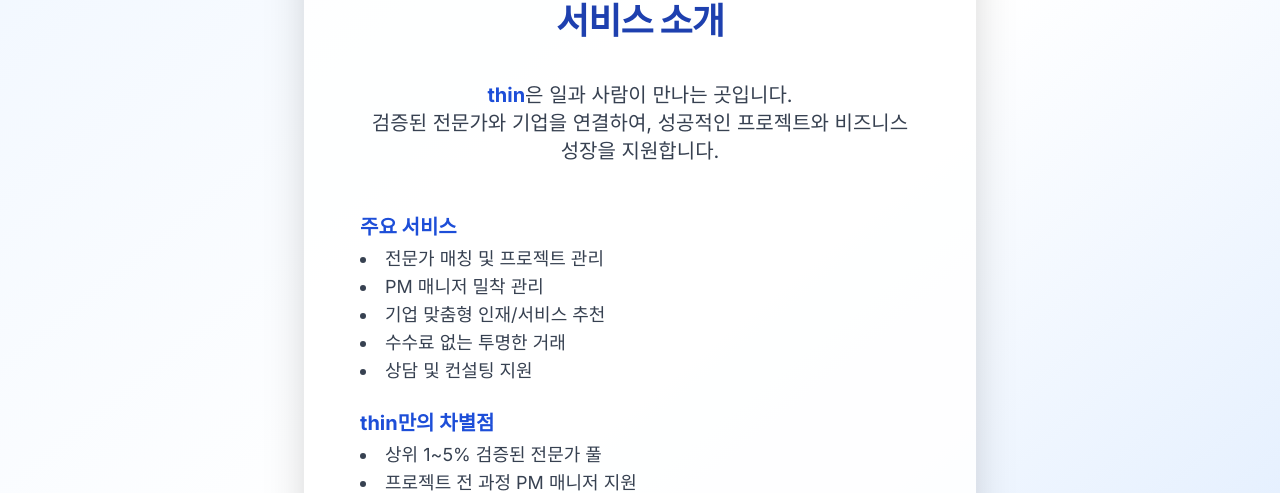
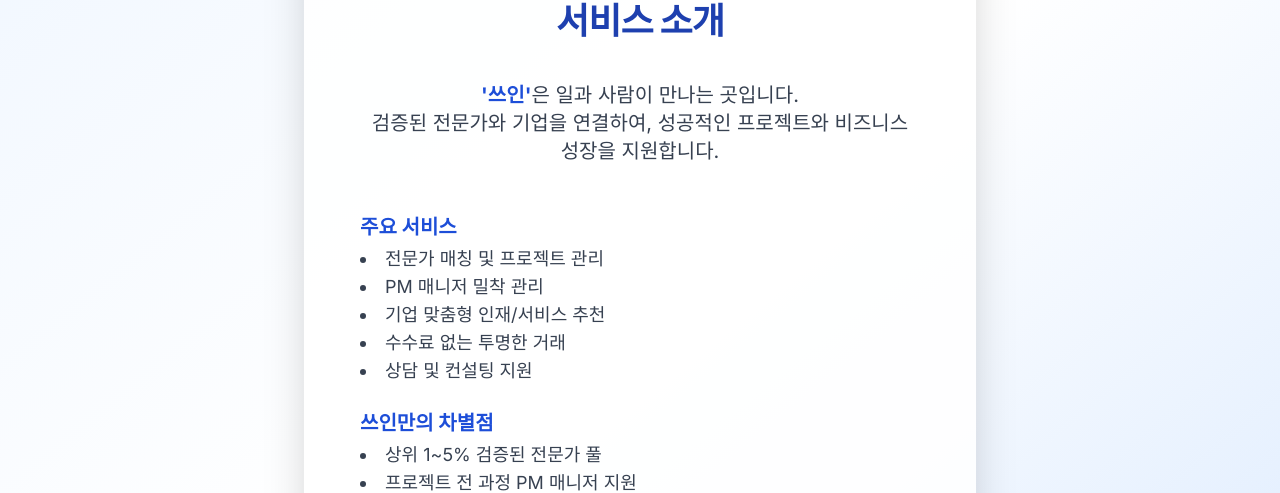
Before and after one commit to eunzzangoo/thin, a Next.js app: page /about in a window 1280 px wide. Shown: the part 235-728 px from the top of the page. Built offline with nearby package versions, Linux system fonts and the light colour scheme.

Commit message:
fix: Update package.json and amplify.yml for AWS Amplify compatibility

```diff
--- a/amplify.yml
+++ b/amplify.yml
@@ -14,3 +14,8 @@
   cache:
     paths:
       - node_modules/**/*
+  customHeaders:
+    - pattern: '**/*'
+      headers:
+        - key: 'Cache-Control'
+          value: 'public, max-age=0, must-revalidate'
--- a/package.json
+++ b/package.json
@@ -11,6 +11,9 @@
     "export": "next build"
   },
   "dependencies": {
+    "next": "14.1.0",
+    "react": "18.3.1",
+    "react-dom": "18.3.1",
     "@emotion/react": "^11.14.0",
     "@emotion/styled": "^11.14.0",
     "@heroicons/react": "^2.1.1",
@@ -18,10 +21,7 @@
     "@supabase/supabase-js": "^2.39.3",
     "firebase": "^10.14.1",
     "framer-motion": "^12.16.0",
-    "next": "14.1.0",
-    "react": "18.3.1",
     "react-countup": "^6.5.0",
-    "react-dom": "18.3.1",
     "react-icons": "^5.5.0"
   },
   "devDependencies": {
--- a/src/app/about/page.tsx
+++ b/src/app/about/page.tsx
@@ -10,7 +10,7 @@
         <Logo />
         <h1 className="text-3xl md:text-4xl font-extrabold text-blue-800 mb-2 tracking-tight">서비스 소개</h1>
         <p className="text-lg md:text-xl text-gray-700 leading-relaxed mb-4">
-          <span className="font-bold text-blue-700">thin</span>은 일과 사람이 만나는 곳입니다.<br/>
+          <span className="font-bold text-blue-700">'쓰인'</span>은 일과 사람이 만나는 곳입니다.<br/>
           검증된 전문가와 기업을 연결하여, 성공적인 프로젝트와 비즈니스 성장을 지원합니다.
         </p>
         <div className="w-full flex flex-col gap-6 text-left">
@@ -25,7 +25,7 @@
             </ul>
           </div>
           <div>
-            <h2 className="text-xl font-bold text-blue-700 mb-1">thin만의 차별점</h2>
+            <h2 className="text-xl font-bold text-blue-700 mb-1">쓰인만의 차별점</h2>
             <ul className="list-disc list-inside text-gray-700 text-base md:text-lg">
               <li>상위 1~5% 검증된 전문가 풀</li>
               <li>프로젝트 전 과정 PM 매니저 지원</li>
--- a/src/components/home/ServiceSection.tsx
+++ b/src/components/home/ServiceSection.tsx
@@ -105,7 +105,7 @@
                   </div>
                 </div>
                 <h3 className="text-2xl font-bold text-gray-900 mb-6 tracking-tight leading-snug">디지털 전환 문제</h3>
-                <p className="text-gray-600 leading-relaxed mb-10 text-base md:text-lg">빠르게 변화하는 디지털 환경에 대응하기 위한 전략 수립의 어려움</p>
+                <p className="text-gray-600 leading-relaxed mb-10 text-base md:text-lg">빠르게 변화하는 디지털<br/>환경에 대응하기 위한<br/>전략 수립의 어려움</p>
                 <div className="flex items-center justify-center text-blue-600 gap-2 mb-4">
                   <span className="text-sm font-semibold">Solution</span>
                   <svg xmlns="http://www.w3.org/2000/svg" fill="none" viewBox="0 0 24 24" strokeWidth={2} stroke="currentColor" className="w-4 h-4 ml-2">
```
